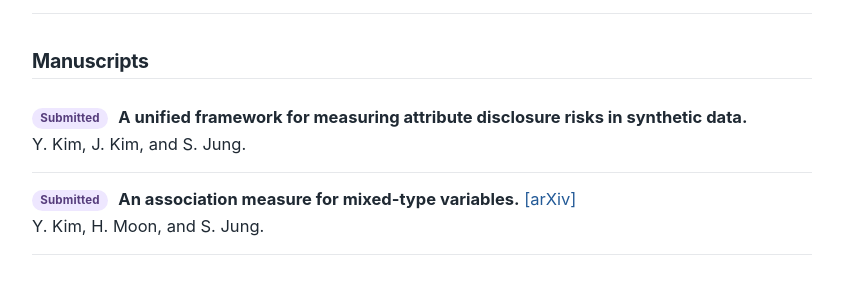
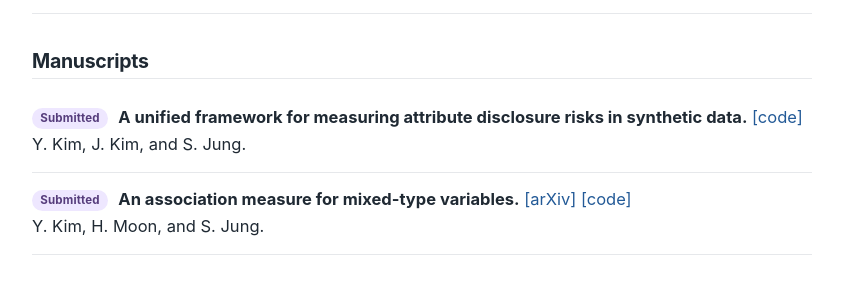
Before and after one commit to cherrrycooky/cherrrycooky.github.io, a Jekyll site: the page built from papers.markdown, in a window 1280 px wide. Shown: the part 360-654 px from the top of the page, without its empty margins (212-1067 px from the left). Built offline with Jekyll 4.4.1, drawn with Linux system fonts in a browser that asks for light colours.

Commit message:
Add code links to manuscript entries

```diff
--- a/papers.markdown
+++ b/papers.markdown
@@ -19,12 +19,12 @@ permalink: /papers/
 <ul class="item-list papers-list">
   <li>
     <span class="tag tag-submitted">Submitted</span>
-    <span class="paper-title">A unified framework for measuring attribute disclosure risks in synthetic data.</span><br>
+    <span class="paper-title">A unified framework for measuring attribute disclosure risks in synthetic data.</span> <a href="https://github.com/JiwooKim97/ADR">[code]</a><br>
     Y. Kim, J. Kim, and S. Jung.
   </li>
   <li>
     <span class="tag tag-submitted">Submitted</span>
-    <span class="paper-title">An association measure for mixed-type variables.</span> <a href="https://arxiv.org/abs/2607.26508">[arXiv]</a><br>
+    <span class="paper-title">An association measure for mixed-type variables.</span> <a href="https://arxiv.org/abs/2607.26508">[arXiv]</a> <a href="https://github.com/cherrrycooky/xiprime">[code]</a><br>
     Y. Kim, H. Moon, and S. Jung.
   </li>
 </ul>
```
